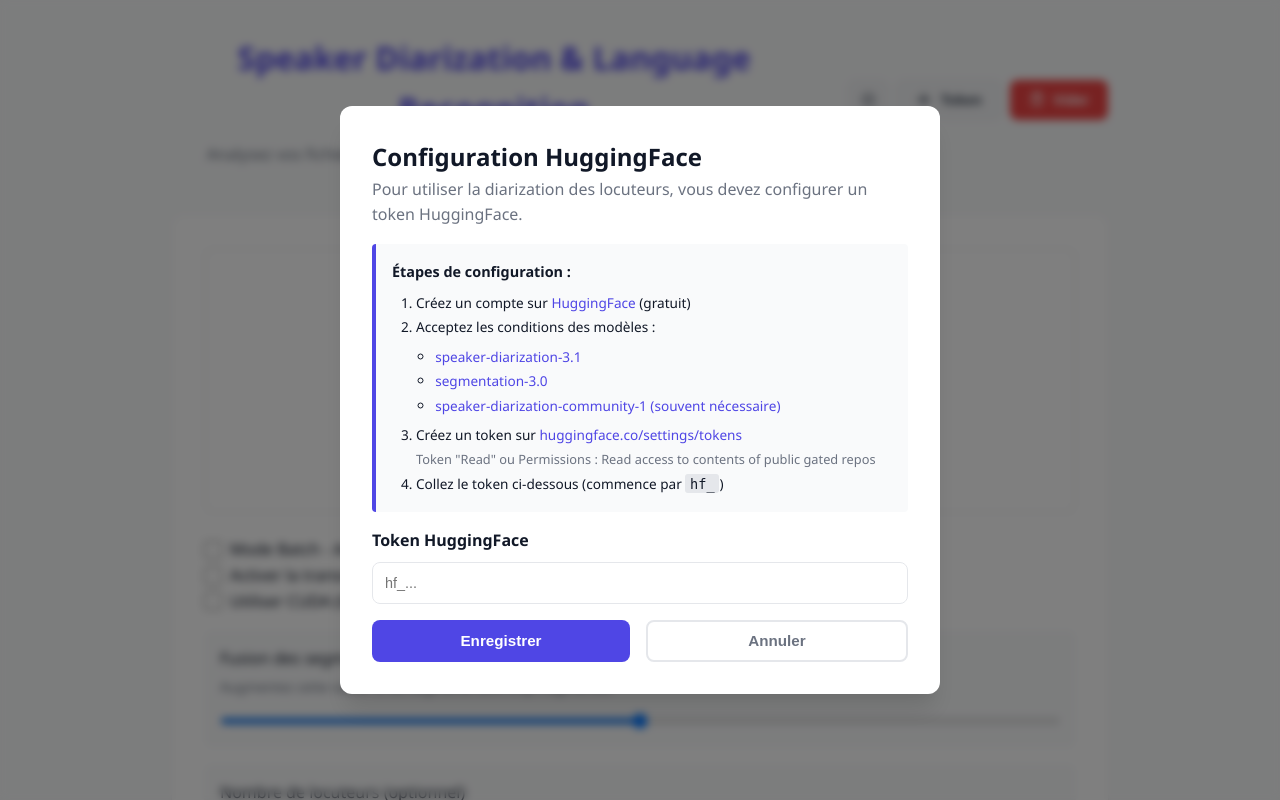
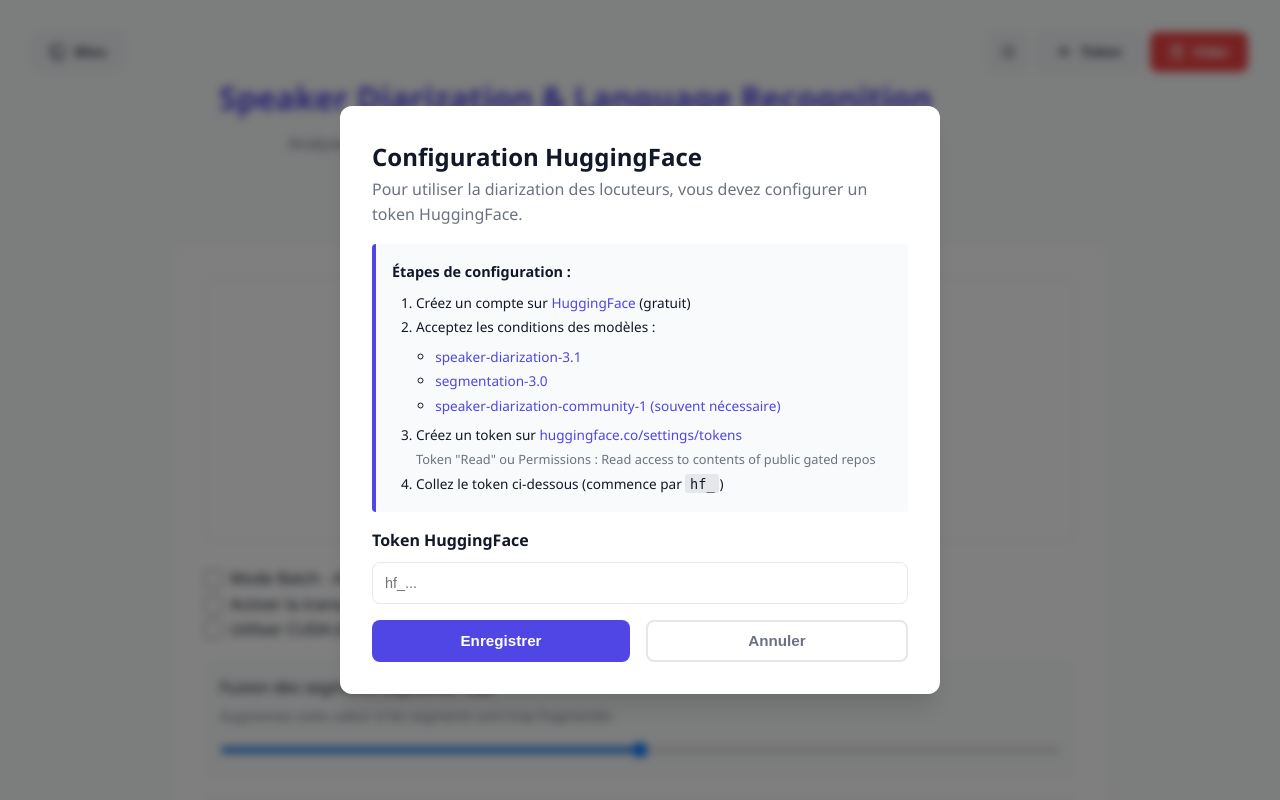
Before and after one commit to jcharlesDS/SDLR, a FastAPI app: page / in a window 1280 px wide. Run offline with FastAPI, Linux system fonts and the light colour scheme.

Commit message:
Theme toggle, red theme, update UI and corrections

```diff
--- a/static/css/style.css
+++ b/static/css/style.css
@@ -646,6 +742,43 @@ header p {
 .theme-toggle svg {
     width: 20px;
     height: 20px;
+}
+
+/* Button selection for color theme */
+.color-theme-btn {
+    padding: 0.6rem 1rem;
+    background-color: #f3f4f6;
+    color: #374151;
+    border: 1px solid #e5e7eb;
+    border-radius: 8px;
+    cursor: pointer;
+    transition: all 0.3s ease;
+    display: inline-flex;
+    align-items: center;
+    gap: 0.5rem;
+    font-weight: 600;
+    font-size: 0.9rem;
+}
+
+.color-theme-btn:hover {
+    background-color: #e5e7eb;
+    transform: translateY(-1px);
+    box-shadow: 0 2px 8px rgba(0, 0, 0, 0.1);
+}
+
+[data-theme="dark"] .color-theme-btn {
+    background-color: #374151;
+    color: #f9fafb;
+    border-color: #4b5563;
+}
+
+[data-theme="dark"] .color-theme-btn:hover {
+    background-color: #4b5563;
+}
+
+.color-theme-btn svg {
+    width: 18px;
+    height: 18px;
 }
 
 /* Progress Section */
--- a/static/js/main.js
+++ b/static/js/main.js
@@ -22,7 +22,7 @@ let batchEdits = {}; // { resultIndex: { speakerNames: {}, transcriptionEdits: {
 let uploadBox, audioFileInput, analyzeBtn, enableTranscription, useCuda, mergeCollar, mergeCollarValue, numSpeakers;
 let progressSection, progressFill, progressText, resultsSection;
 let clearUploadsBtn, configTokenBtn, tokenModal, hfTokenInput, saveTokenBtn, cancelTokenBtn, tokenError;
-let themeToggle, sunIcon, moonIcon;
+let themeToggle, sunIcon, moonIcon, colorThemeBtn;
 let batchModeCheckbox, batchNavigation, prevResultBtn, nextResultBtn, resultCounter, currentFileName, fileNameText;
 let exportBtn, exportMenu;
 let audioPlayer, audioPlayerCard;
@@ -52,6 +52,7 @@ window.addEventListener('DOMContentLoaded', async () => {
     themeToggle = document.getElementById('themeToggle');
     sunIcon = document.getElementById('sunIcon');
     moonIcon = document.getElementById('moonIcon');
+    colorThemeBtn = document.getElementById('colorThemeBtn');
     batchModeCheckbox = document.getElementById('batchMode');
     batchNavigation = document.getElementById('batchNavigation');
     prevResultBtn = document.getElementById('prevResultBtn');
@@ -121,7 +122,7 @@ function initializeEventListeners() {
         }
     });
 
-    // Navigation batch
+    // Navigation des résultats en mode batch
     prevResultBtn.addEventListener('click', () => {
         if (currentResultIndex > 0) {
             currentResultIndex--;
@@ -138,14 +139,14 @@ function initializeEventListeners() {
         }
     });
 
-    // Export button - toggle menu
+    // Gestion du menu d'export global
     exportBtn.addEventListener('click', (e) => {
         e.stopPropagation();
         const isVisible = exportMenu.style.display === 'block';
         exportMenu.style.display = isVisible ? 'none' : 'block';
     });
 
-    // Export options
+    // Listeners pour les options d'export global
     document.querySelectorAll('.export-option').forEach(option => {
         option.addEventListener('click', (e) => {
             e.stopPropagation();
@@ -155,14 +156,14 @@ function initializeEventListeners() {
         });
     });
 
-    // Close export menu when clicking outside
+    // Fermer le menu d'export en cliquant en dehors
     document.addEventListener('click', (e) => {
         if (!exportBtn.contains(e.target) && !exportMenu.contains(e.target)) {
             exportMenu.style.display = 'none';
         }
     });
 
-    //Gestion du glisser-déposer de fichiers
+    // Gestion du glisser-déposer de fichiers
     uploadBox.addEventListener('click', () => audioFileInput.click());
 
     uploadBox.addEventListener('dragover', (e) => {
@@ -911,14 +912,14 @@ function displayResults(results) {
     }
 }
 
-// Export functionality
+// Exporter
 function exportData(format) {
     if (!currentResults) {
-        console.error('No results to export');
+        console.error('Aucun résultat à exporter');
         return;
     }
 
-    const fileName = currentAnalysisFileName.replace(/\.[^/.]+$/, ''); // Remove extension
+    const fileName = currentAnalysisFileName.replace(/\.[^/.]+$/, ''); // Enlever l'extension du nom de fichier
 
     switch(format) {
         case 'json':
@@ -1375,14 +1376,21 @@ function showTokenError(message) {
 function initializeTheme() {
     // Récupérer la préférence sauvegardée ou utiliser la préférence système
     const savedTheme = localStorage.getItem('theme');
+    const savedColorTheme = localStorage.getItem('colorTheme') || 'blue';
     const prefersDark = window.matchMedia('(prefers-color-scheme: dark)').matches;
 
     const theme = savedTheme || (prefersDark ? 'dark' : 'light');
     setTheme(theme);
+    setColorTheme(savedColorTheme);
 
     // Event listener pour le bouton toggle
     if (themeToggle) {
         themeToggle.addEventListener('click', toggleTheme);
+    }
+
+    // Event listener pour le bouton de changement de thème de couleur
+    if (colorThemeBtn) {
+        colorThemeBtn.addEventListener('click', toggleColorTheme);
     }
 }
 
@@ -1405,3 +1413,35 @@ function toggleTheme() {
     const newTheme = currentTheme === 'dark' ? 'light' : 'dark';
     setTheme(newTheme);
 }
+
+function setColorTheme(colorTheme) {
+    console.log('Setting color theme to:', colorTheme);
+    if (colorTheme === 'red') {
+        document.documentElement.setAttribute('data-color-theme', 'red');
+    } else {
+        document.documentElement.removeAttribute('data-color-theme');
+    }
+    localStorage.setItem('colorTheme', colorTheme);
+
+    // Mettre à jour le texte du bouton pour indiquer le thème actif
+    if (colorThemeBtn) {
+        colorThemeBtn.innerHTML = colorTheme === 'red'
+            ? `<svg viewBox="0 0 24 24" fill="none" stroke="currentColor" stroke-width="2">
+                <circle cx="12" cy="12" r="10"/>
+                <path d="M12 2a7 7 0 0 0 0 14 7 7 0 0 1 0 8"/>
+               </svg>
+               <span style="font-weight: 700;">Rouge</span>`
+            : `<svg viewBox="0 0 24 24" fill="none" stroke="currentColor" stroke-width="2">
+                <circle cx="12" cy="12" r="10"/>
+                <path d="M12 2a7 7 0 0 0 0 14 7 7 0 0 1 0 8"/>
+               </svg>
+               <span style="font-weight: 700;">Bleu</span>`;
+    }
+}
+
+function toggleColorTheme() {
+    const currentColorTheme = localStorage.getItem('colorTheme') || 'blue';
+    const newColorTheme = currentColorTheme === 'blue' ? 'red' : 'blue';
+    console.log('Toggling from', currentColorTheme, 'to', newColorTheme);
+    setColorTheme(newColorTheme);
+}
--- a/templates/index.html
+++ b/templates/index.html
@@ -7,15 +7,23 @@
     <link rel="stylesheet" href="/static/css/style.css">
 </head>
 <body>
-    <div class="container">
     <!-- Header -->
-        <header>
-            <div style="display: flex; justify-content: space-between; align-items: center; margin-bottom: 1rem;">
-                <div style="flex: 1;">
+    <header style="padding: 2rem; margin-bottom: 3rem;">
+        <div style="display: grid; grid-template-columns: 1fr auto 1fr; align-items: center; gap: 2rem; margin-bottom: 1rem;">
+            <div style="justify-self: start; align-self: start;">
+                <button id="colorThemeBtn" class="color-theme-btn" title="Changer le thème de couleur">
+                    <svg viewBox="0 0 24 24" fill="none" stroke="currentColor" stroke-width="2">
+                        <circle cx="12" cy="12" r="10"/>
+                        <path d="M12 2a7 7 0 0 0 0 14 7 7 0 0 1 0 8"/>
+                    </svg>
+                    Thèmes
+                </button>
+            </div>
+            <div style="text-align: center; transform: translate(-1.5rem, 2.5rem);">
                 <h1>Speaker Diarization & Language Recognition</h1>
                 <p>Analysez vos fichiers audios: détection de langue et séparation des locuteurs</p>
             </div>
-                <div style="display: flex; gap: 0.5rem; margin-left: 2rem;">
+            <div style="justify-self: end; display: flex; gap: 0.5rem; align-self: start;">
                 <button id="themeToggle" class="theme-toggle" title="Basculer le mode sombre">
                     <svg id="sunIcon" viewBox="0 0 24 24" fill="none" stroke="currentColor" stroke-width="2">
                         <circle cx="12" cy="12" r="5"/>
@@ -50,6 +58,8 @@
             </div>
         </div>
     </header>
+
+    <div class="container">
 
         <!-- Upload Section -->
         <section class="upload-section">
@@ -179,7 +189,7 @@
             </div>
 
             <!-- Processing Time -->
-            <div class="result-card" style="background: linear-gradient(135deg, #667eea 0%, #764ba2 100%); color: white;">
+            <div class="result-card processing-time-card">
                 <div style="display: flex; justify-content: space-between; align-items: center;">
                     <div>
                         <h3 style="color: white; margin: 0;">Temps de traitement</h3>
```
Also changed, not shown: other parts of static/css/style.css (+110 -4 lines), README.md. Lines whose indentation alone changed are shown as unchanged.
